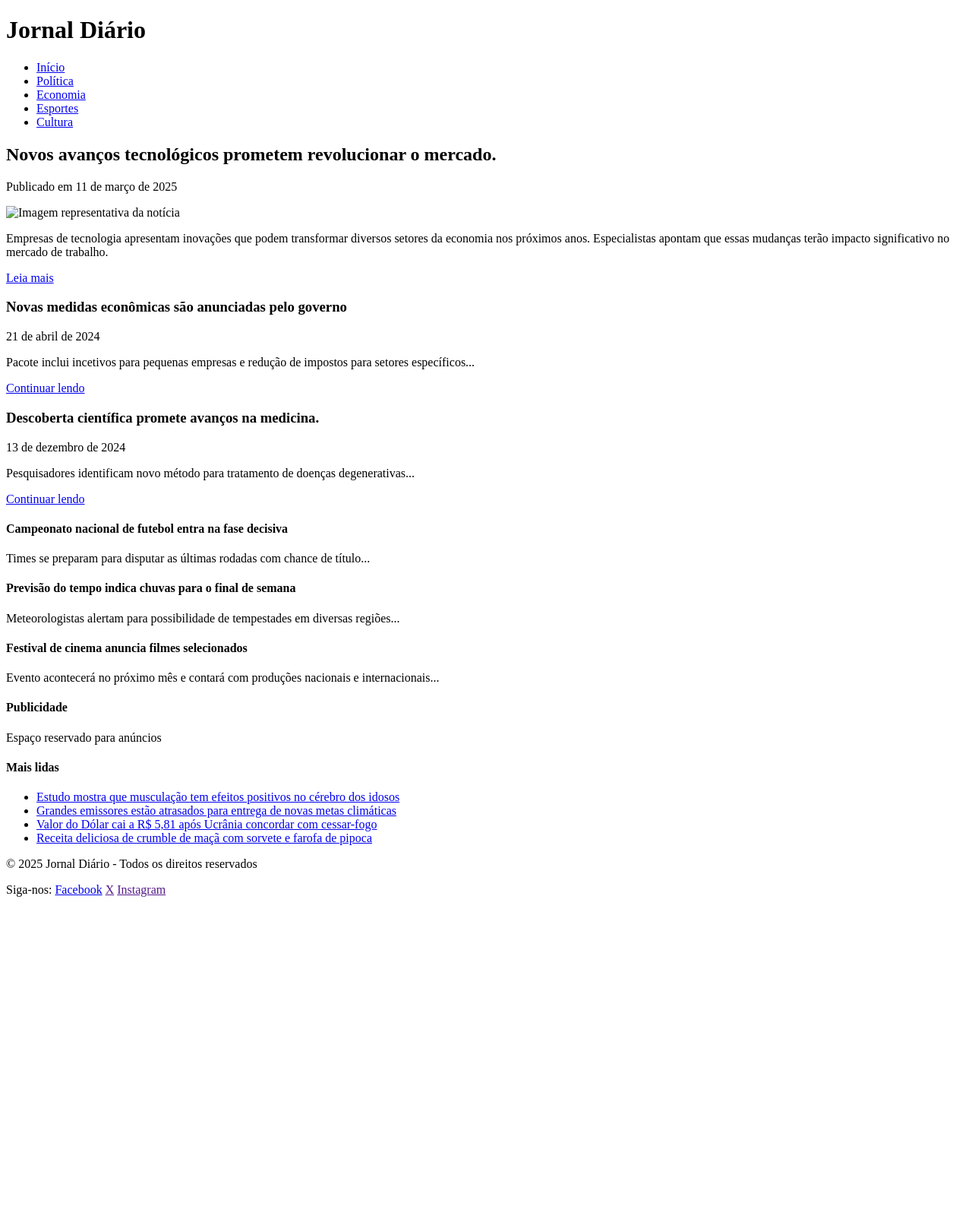
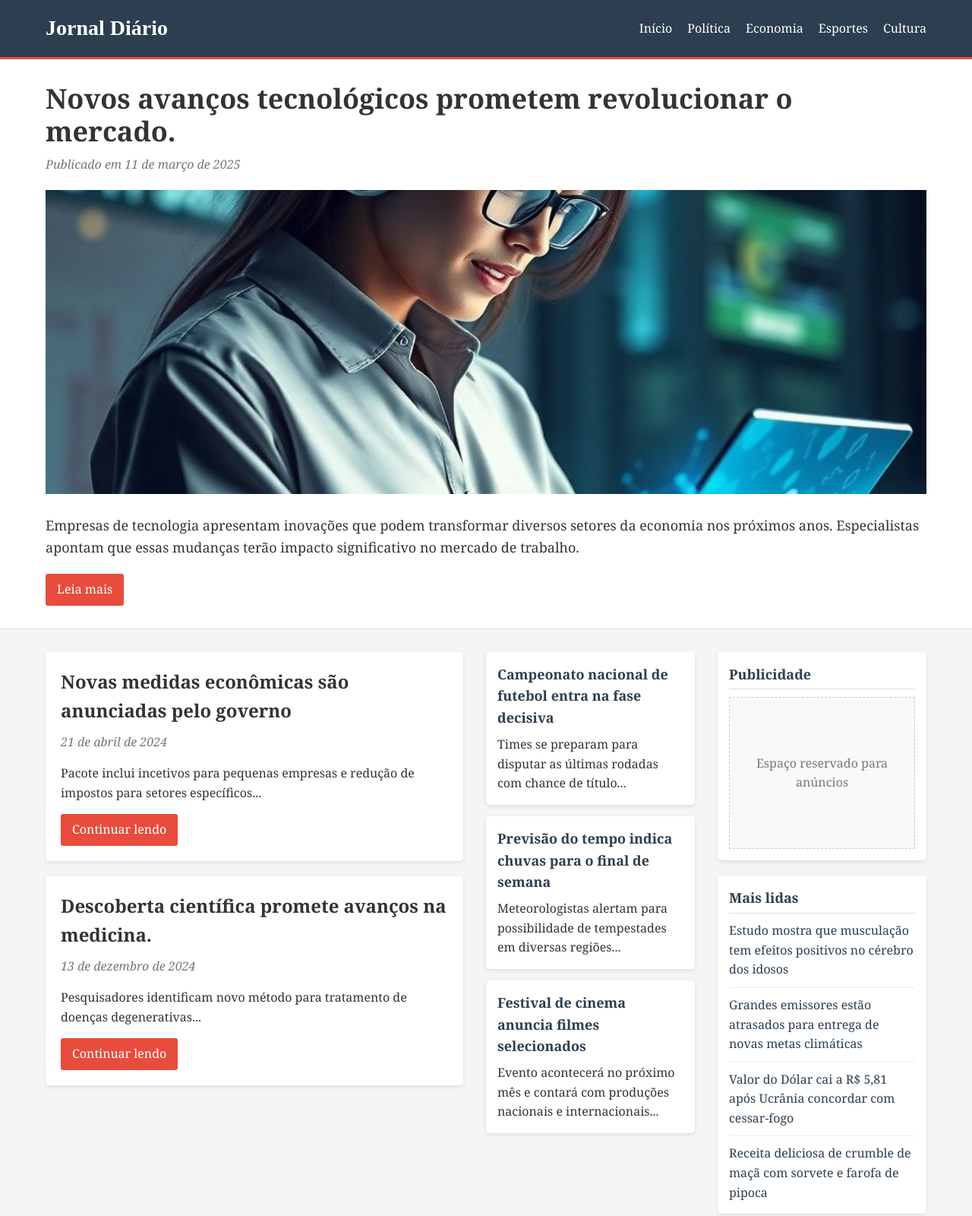
Before and after one commit to ArthurCaixet0/simple-news, a plain HTML site: page index.html in a window 1280 px wide. Shown: the top 1600 px of the page at 76% size. Before the commit the page ends 1196 px from the top, so only its background shows below. Drawn offline with Linux system fonts and the light colour scheme; a script that the page names is missing.

Commit message:
Adiciona estilos ao site de notícias

```diff
--- a/css/style.css
+++ b/css/style.css
@@ -0,0 +1,271 @@
+/* Reset básico */
+* {
+    margin: 0; /* Significa que o elemento não terá nenhuma margem extra */
+    padding: 0; /* Garante que não haverá espaço extra dentro do elemento */
+    box-sizing: border-box; /* Indica ao navegador que o o padding e a borda devem ser incluídos na largura e altura totais do elemento. Isso facilita muito o controle do layout */
+}
+
+body {
+    font-family: 'Georgia', serif; /* Define a fonte do texto do body, ao tentar usar a fonte Georgia primeiro. Caso Georgia não esteja disponível, o navegador usará qualquer fonte genérica do tipo serifada */
+    line-height: 1.6; /* Define a altura da linha do texto, sendo a altura da linha 1.6 vezes o tamanho da fonte, evitando que as linhas fiquem muito próximas */
+    color: #333; /* Define a cor do texto */
+    background-color: #f5f5f5; /* Define a cor de fundo da página */
+}
+
+/* Container para centralizar conteúdo */
+.container {
+    max-width: 1200px;
+    margin: 0 auto;
+    padding: 0 20px;
+}
+
+/* Cabeçalho */
+.header {
+    background-color: #2c3e50;
+    color: white;
+    padding: 15px 0;
+    border-bottom: 3px solid #e74c3c;
+}
+
+.header .container {
+    display: flex;
+    justify-content: space-between;
+    align-items: center;
+}
+
+.logo h1 {
+    font-size: 28px;
+    font-weight: bold;
+    font-family: 'Times New Roman', Times, serif;
+}
+
+.menu ul {
+    display: flex;
+    list-style: none;
+}
+
+.menu ul li {
+    margin-left: 20px;
+}
+
+.menu ul li a {
+    color: white;
+    text-decoration: none;
+    font-size: 16px;
+    transition: color 0.3s;
+}
+
+.menu ul li a:hover {
+    color:#e74c3c ;
+}
+
+/* Manchete principal */
+.manchete {
+    background-color: white;
+    padding: 30px 0;
+    border-bottom: 1px solid #ddd;
+}
+
+.manchete-principal h2 {
+    font-size: 36px;
+    line-height: 1.2;
+    margin-bottom: 10px;
+    font-weight: bold;
+}
+
+.data {
+    color: #777;
+    font-style: italic;
+    margin-bottom: 15px;
+}
+
+.destaque-imagem {
+    margin: 20px 0;
+}
+
+.destaque-imagem img {
+    width: 100%;
+    height: auto;
+    max-height: 400px;
+    object-fit: cover;
+}
+
+.resumo {
+    font-size: 18px;
+    line-height: 1.6;
+    margin-bottom: 20px;
+}
+
+.leia-mais {
+    display: inline-block;
+    background-color: #e74c3c;
+    color: white;
+    padding: 8px 15px;
+    text-decoration: none;
+    border-radius: 3px;
+    transition: background-color 0.3s;
+}
+
+.leia-mais:hover {
+    background-color: #c0392b;
+}
+
+/* Conteúdo principal */
+.conteudo {
+    padding: 30px 0;
+}
+
+.conteudo .container {
+    display: flex;
+    flex-wrap: wrap;
+    gap: 30px;
+}
+
+/* Coluna principal (notícias maiores) */
+.coluna-principal {
+    flex: 2;
+    min-width: 300px;
+}
+
+.noticia {
+    background-color: white;
+    padding: 20px;
+    margin-bottom: 20px;
+    border-radius: 5px;
+    box-shadow: 0 2px 5px rgba(0,0,0,0.1);
+}
+
+.noticia h3 {
+    font-size: 24px;
+    margin-bottom: 10px;
+}
+
+.noticia p {
+    margin-bottom: 15px;
+}
+
+/* Coluna secundária (notícias médias) */
+.coluna-secundaria {
+    flex: 1;
+    min-width: 250px;
+}
+
+.noticia-secundaria {
+    background-color: white;
+    padding: 15px;
+    margin-bottom: 15px;
+    border-radius: 5px;
+    box-shadow: 0 2px 5px rgba(0,0,0,0.1);
+}
+
+.noticia-secundaria h4 {
+    font-size: 18px;
+    margin-bottom: 8px;
+    color: #2c3e50;
+}
+
+/* Coluna lateral (publicidade, mais lidas) */
+.coluna-lateral {
+    flex: 1;
+    min-width: 200px;
+}
+
+.publicidade, .mais-lidas {
+    background-color: white;
+    padding: 15px;
+    margin-bottom: 20px;
+    border-radius: 5px;
+    box-shadow: 0 2px 5px rgba(0,0,0,0.1);
+}
+
+.publicidade h4, .mais-lidas h4 {
+    font-size: 18px;
+    margin-bottom: 10px;
+    padding-bottom: 5px;
+    border-bottom: 1px solid #ddd;
+    color: #2c3e50;
+}
+
+.banner-ad {
+    background-color: #f8f9fa;
+    border: 1px dashed #ccc;
+    height: 200px;
+    display: flex;
+    justify-content: center;
+    align-items: center;
+    text-align: center;
+    color: #777;
+}
+
+.mais-lidas ul {
+    list-style: none;
+}
+
+.mais-lidas ul li {
+    margin-bottom: 10px;
+    padding-bottom: 10px;
+    border-bottom: 1px solid #eee;
+}
+
+.mais-lidas ul li:last-child {
+    margin-bottom: 0;
+    padding-bottom: 0;
+    border-bottom: none;
+}
+
+.mais-lidas ul li a {
+    color: #2c3e50;
+    text-decoration: none;
+    transition: color 0.3s;
+}
+
+.mais-lidas ul li a:hover {
+    color: #e74c3c;
+}
+
+/* Rodapé */
+.footer {
+    background-color: #2c3e50;
+    color: white;
+    padding: 20px 0;
+    margin-top: 30px;
+}
+
+.footer .container {
+    display: flex;
+    justify-content: space-between;
+    align-items: center;
+    flex-wrap: wrap;
+}
+
+.info-footer, .redes-sociais {
+    margin: 10px 0;
+}
+
+.redes-sociais a {
+    color: #e74c3c;
+    text-decoration: none;
+    transition: color 0.3s;
+}
+
+.redes-sociais a:hover {
+    color: #c0392b;
+}
+
+/* Responsividade */
+@media (max-width: 768px) {
+    .header .container {
+        flex-direction: column;
+    }
+
+    .menu ul {
+        margin-top: 15px;
+    }
+
+    .conteudo .container {
+        flex-direction: column;
+    }
+    .coluna-principal, .coluna-secundaria, .coluna-lateral {
+        width: 100%;
+    }
+}
--- a/index.html
+++ b/index.html
@@ -69,7 +69,7 @@
 
             <!-- Coluna do meio - outras notícias -->
             <div class="coluna-secundaria">
-                <div class="coluna-secundaria">
+                <div class="noticia-secundaria">
                     <h4>Campeonato nacional de futebol entra na fase decisiva</h4>
                     <p>Times se preparam para disputar as últimas rodadas com chance de título...</p>
                 </div>
```
Also changed, not shown: img/tech1.png (added), img/tech3.png (added).
